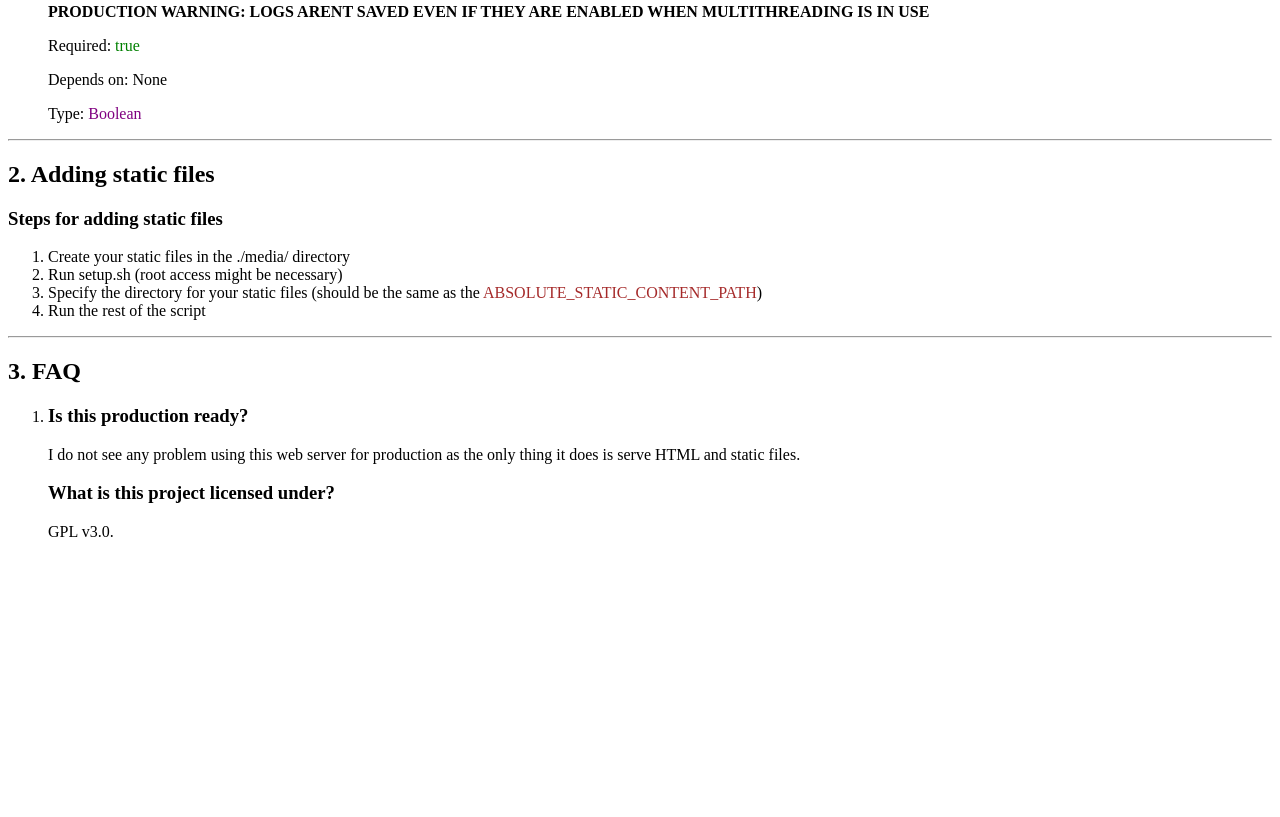
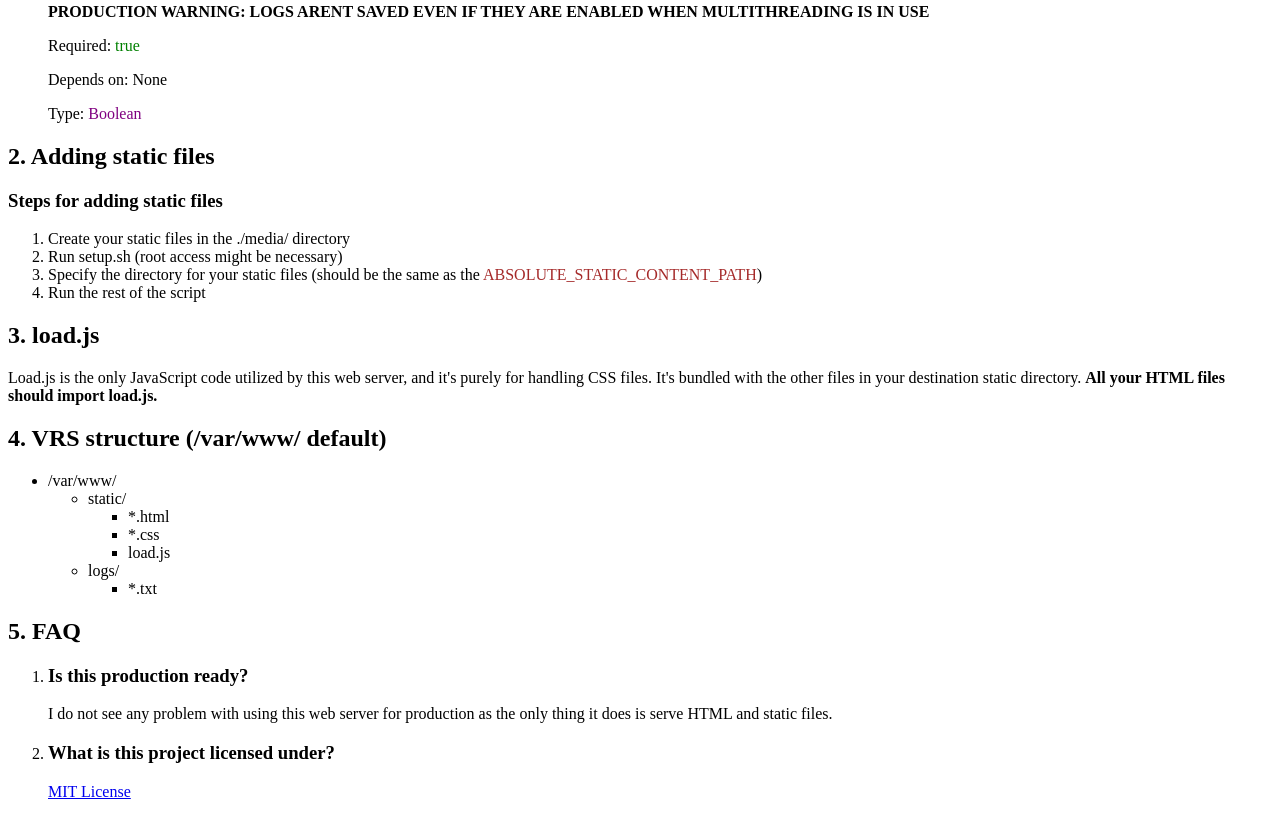
Before and after one commit to PeterPierinakos/vanilla-rustlang-server, a plain HTML site: page media/manual.html in a window 1280 px wide. Shown: the part 1098-1915 px from the top of the page. Before the commit the page ends 1655 px from the top, so only its background shows below. Drawn offline with Linux system fonts and the light colour scheme.

Commit message:
Update manual

```diff
--- a/media/manual.html
+++ b/media/manual.html
@@ -99,7 +99,6 @@
         </div>
       </li>
     </ol>
-    <hr />
     <h2>2. Adding static files</h2>
     <h3>Steps for adding static files</h3>
     <ol>
@@ -111,18 +110,45 @@
       </li>
       <li>Run the rest of the script</li>
     </ol>
-    <hr />
-    <h2>3. FAQ</h2>
+    <h2>3. load.js</h2>
+    <p>
+      Load.js is the only JavaScript code utilized by this web server, and it's
+      purely for handling CSS files. It's bundled with the other files in your
+      destination static directory.
+      <strong>All your HTML files should import load.js.</strong>
+    </p>
+    <h2>4. VRS structure (/var/www/ default)</h2>
+    <ul>
+      <li>/var/www/</li>
+      <ul>
+        <li>static/</li>
+        <ul>
+          <li>*.html</li>
+          <li>*.css</li>
+          <li>load.js</li>
+        </ul>
+        <li>logs/</li>
+        <ul>
+          <li>*.txt</li>
+        </ul>
+      </ul>
+    </ul>
+    <p></p>
+    <h2>5. FAQ</h2>
     <ol>
       <li>
         <div>
           <h3>Is this production ready?</h3>
           <p>
-            I do not see any problem using this web server for production as the
-            only thing it does is serve HTML and static files.
+            I do not see any problem with using this web server for production
+            as the only thing it does is serve HTML and static files.
           </p>
+        </div>
+      </li>
+      <li>
+        <div>
           <h3>What is this project licensed under?</h3>
-          <p>GPL v3.0.</p>
+          <a href="https://mit-license.org/">MIT License</a>
         </div>
       </li>
     </ol>
```
